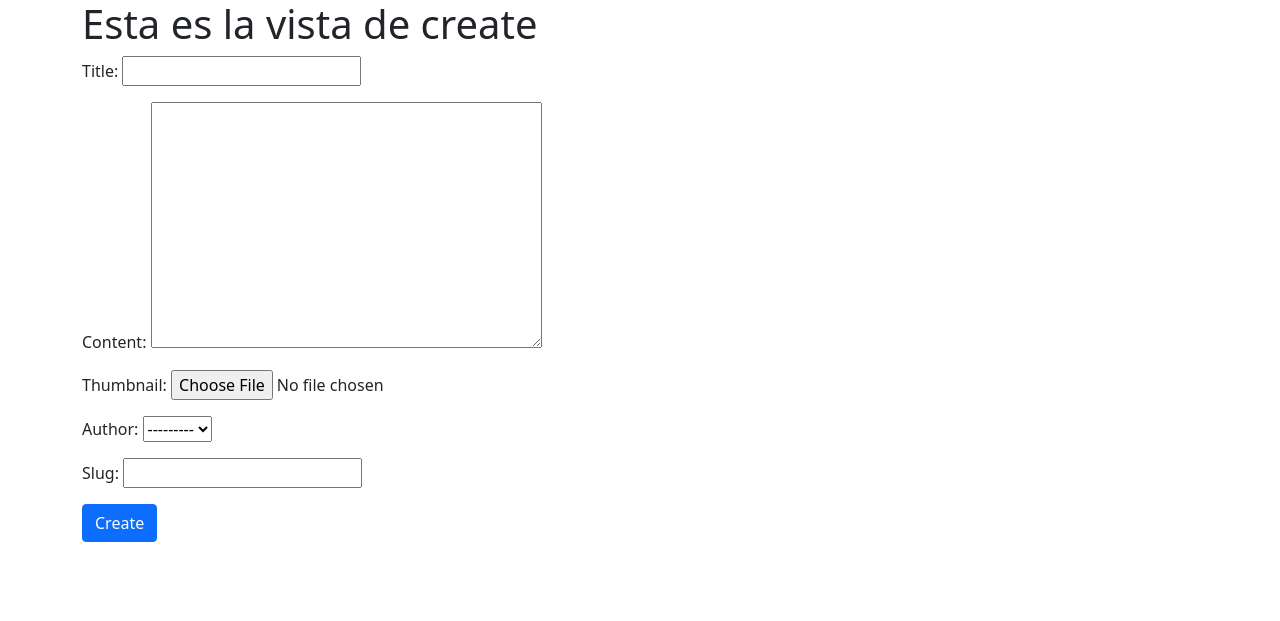
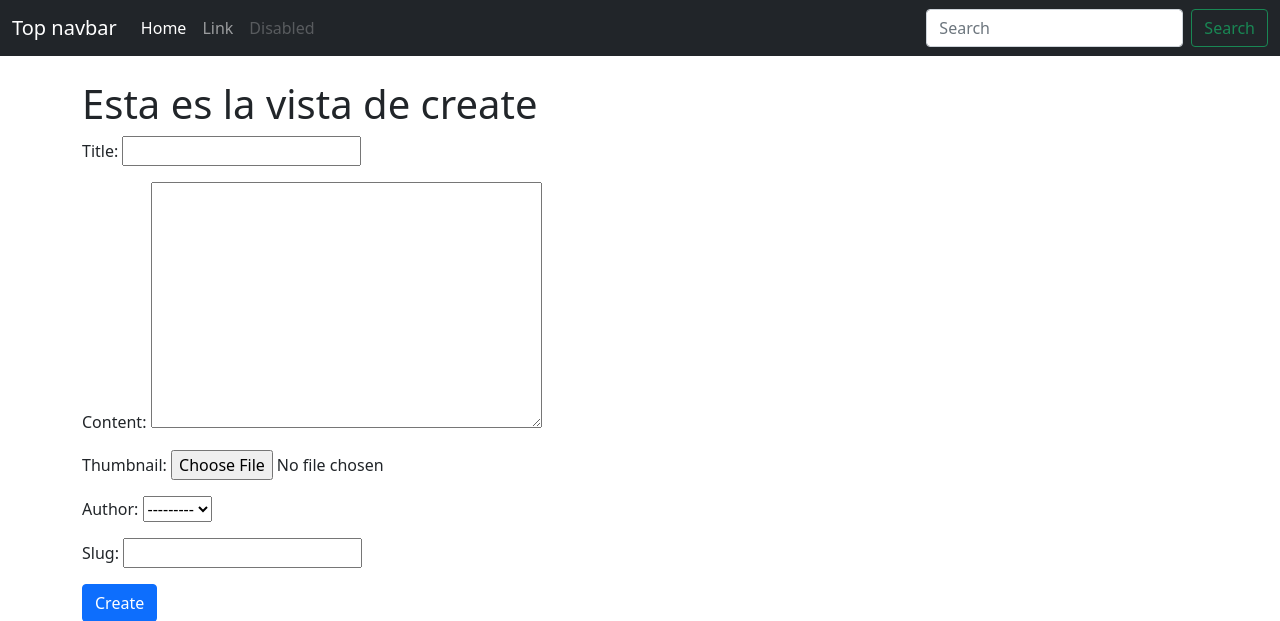
Before and after one commit to rauljr87/Blog, a Django app: page /create/ in a window 1280 px wide. Shown: the top 621 px of the page. Run offline with Django 4.2, Linux system fonts and the light colour scheme.

Commit message:
editando base.html
- nabvar de bootstrap 5.0

```diff
--- a/templates/base.html
+++ b/templates/base.html
@@ -1,12 +1,53 @@
-<!DOCTYPE html>
+<!doctype html>
 <html lang="en">
-<head>
-    <meta charset="UTF-8">
-    <title>Base_blog</title>
+  <head>
+    <meta charset="utf-8">
+    <meta name="viewport" content="width=device-width, initial-scale=1">
+    <meta name="description" content="">
+    <meta name="author" content="Mark Otto, Jacob Thornton, and Bootstrap contributors">
+    <meta name="generator" content="Hugo 0.84.0">
+    <title>Blog</title>
     <link href="https://cdn.jsdelivr.net/npm/bootstrap@5.0.2/dist/css/bootstrap.min.css" rel="stylesheet" integrity="sha384-EVSTQN3/azprG1Anm3QDgpJLIm9Nao0Yz1ztcQTwFspd3yD65VohhpuuCOmLASjC" crossorigin="anonymous">
 
-</head>
-<body>
+
+    <!-- Favicons -->
+    <link rel="apple-touch-icon" href="/docs/5.0/assets/img/favicons/apple-touch-icon.png" sizes="180x180">
+    <link rel="icon" href="/docs/5.0/assets/img/favicons/favicon-32x32.png" sizes="32x32" type="image/png">
+    <link rel="icon" href="/docs/5.0/assets/img/favicons/favicon-16x16.png" sizes="16x16" type="image/png">
+    <link rel="manifest" href="/docs/5.0/assets/img/favicons/manifest.json">
+    <link rel="mask-icon" href="/docs/5.0/assets/img/favicons/safari-pinned-tab.svg" color="#7952b3">
+    <link rel="icon" href="/docs/5.0/assets/img/favicons/favicon.ico">
+    <meta name="theme-color" content="#7952b3">
+
+
+  </head>
+  <body>
+
+<nav class="navbar navbar-expand-md navbar-dark bg-dark mb-4">
+  <div class="container-fluid">
+    <a class="navbar-brand" href="#">Top navbar</a>
+    <button class="navbar-toggler" type="button" data-bs-toggle="collapse" data-bs-target="#navbarCollapse" aria-controls="navbarCollapse" aria-expanded="false" aria-label="Toggle navigation">
+      <span class="navbar-toggler-icon"></span>
+    </button>
+    <div class="collapse navbar-collapse" id="navbarCollapse">
+      <ul class="navbar-nav me-auto mb-2 mb-md-0">
+        <li class="nav-item">
+          <a class="nav-link active" aria-current="page" href="#">Home</a>
+        </li>
+        <li class="nav-item">
+          <a class="nav-link" href="#">Link</a>
+        </li>
+        <li class="nav-item">
+          <a class="nav-link disabled" href="#" tabindex="-1" aria-disabled="true">Disabled</a>
+        </li>
+      </ul>
+      <form class="d-flex">
+        <input class="form-control me-2" type="search" placeholder="Search" aria-label="Search">
+        <button class="btn btn-outline-success" type="submit">Search</button>
+      </form>
+    </div>
+  </div>
+</nav>
 
 {% block content %}
 
@@ -14,5 +55,5 @@
 
 <script src="https://cdn.jsdelivr.net/npm/bootstrap@5.0.2/dist/js/bootstrap.bundle.min.js" integrity="sha384-MrcW6ZMFYlzcLA8Nl+NtUVF0sA7MsXsP1UyJoMp4YLEuNSfAP+JcXn/tWtIaxVXM" crossorigin="anonymous"></script>
 
-</body>
+  </body>
 </html>
```
